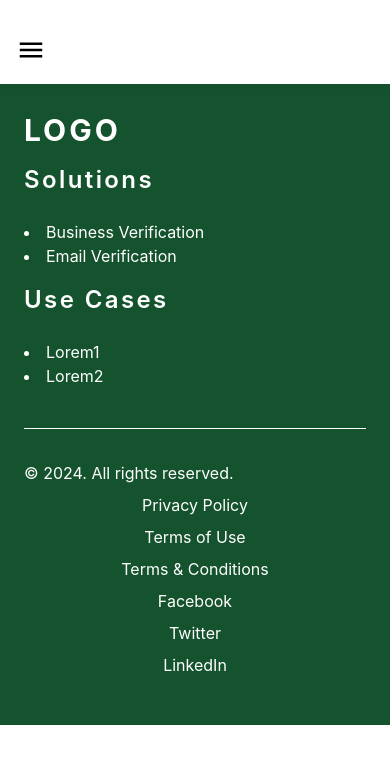
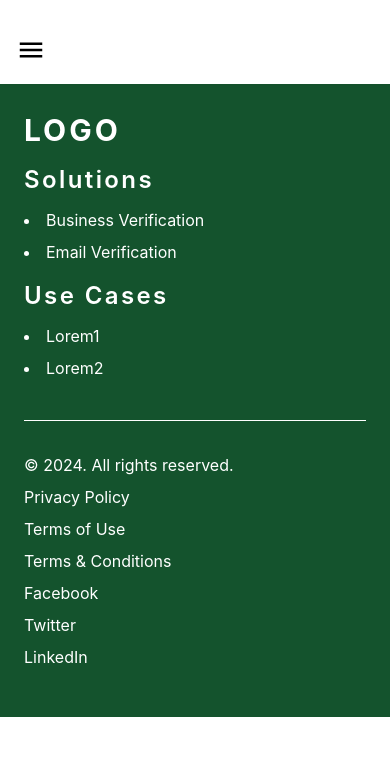
Before and after one commit to rholibobo/capa_business_verification, a React (Create React App) app: page /verification in a window 390 px wide. Shown: the top 764 px of the page. Built offline with nearby package versions, Linux system fonts and the light colour scheme; no server answers; the HTML template or start-up script is replaced by a standard one.

Commit message:
update Footer.jsx

```diff
--- a/src/Components/Footer/Footer.jsx
+++ b/src/Components/Footer/Footer.jsx
@@ -7,19 +7,19 @@ const Footer = () => {
       <div className="md:w-10/12 grid grid-cols-1 md:grid-cols-3 items-center gap-4 border-white border-b mx-auto py-10">
         <h5 className="text-3xl font-bold tracking-widest">LOGO</h5>
         <div>
-          <h5 className="text-2xl font-semibold tracking-widest mb-6">
+          <h5 className="text-2xl font-semibold tracking-widest mb-3">
             Solutions
           </h5>
-          <Stack direction="column" spacing="2">
+          <Stack direction="column" spacing={{xs: 1, sm: 2,}}>
             <li>Business Verification</li>
             <li>Email Verification</li>
           </Stack>
         </div>
         <div>
-          <h5 className="text-2xl font-semibold tracking-widest mb-6">
+          <h5 className="text-2xl font-semibold tracking-widest mb-3">
             Use Cases
           </h5>
-          <Stack direction="column" spacing="3">
+          <Stack direction="column" spacing={{xs: 1, sm: 2,}}>
             <li>Lorem1</li>
             <li>Lorem2</li>
           </Stack>
@@ -27,12 +27,12 @@ const Footer = () => {
       </div>
       <div className="mt-8 md:w-11/12 mx-auto grid grid-cols-1 md:grid-cols-3 items-center gap-2">
         <span>&copy; {new Date().getFullYear()}. All rights reserved.</span>
-        <ul className="flex flex-col md:flex-row items-center justify-between gap-2">
+        <ul className="flex flex-col md:flex-row md:items-center justify-between gap-2">
           <li>Privacy Policy</li>
           <li>Terms of Use</li>
           <li>Terms & Conditions</li>
         </ul>
-        <ul className="flex flex-col md:flex-row items-center justify-between gap-2">
+        <ul className="flex flex-col md:flex-row md:items-center justify-between gap-2">
           <li>Facebook</li>
           <li>Twitter</li>
           <li>LinkedIn</li>
```
